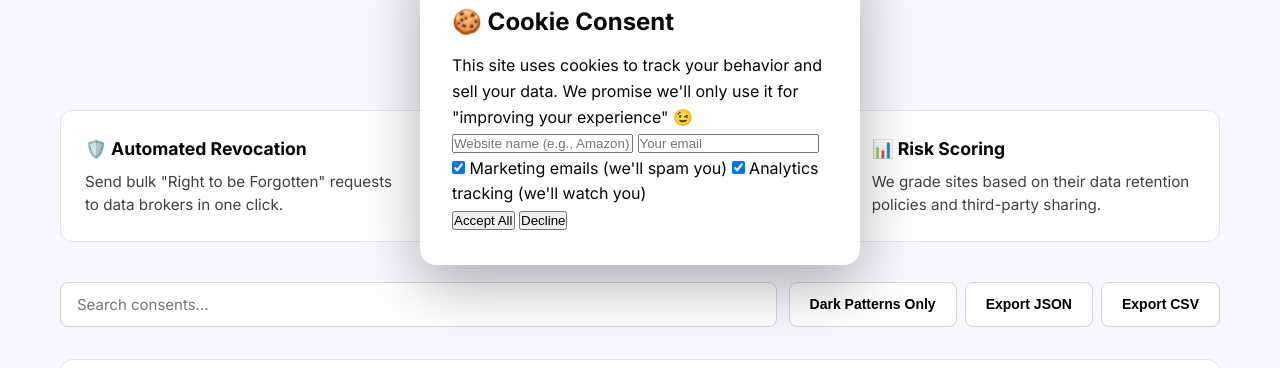
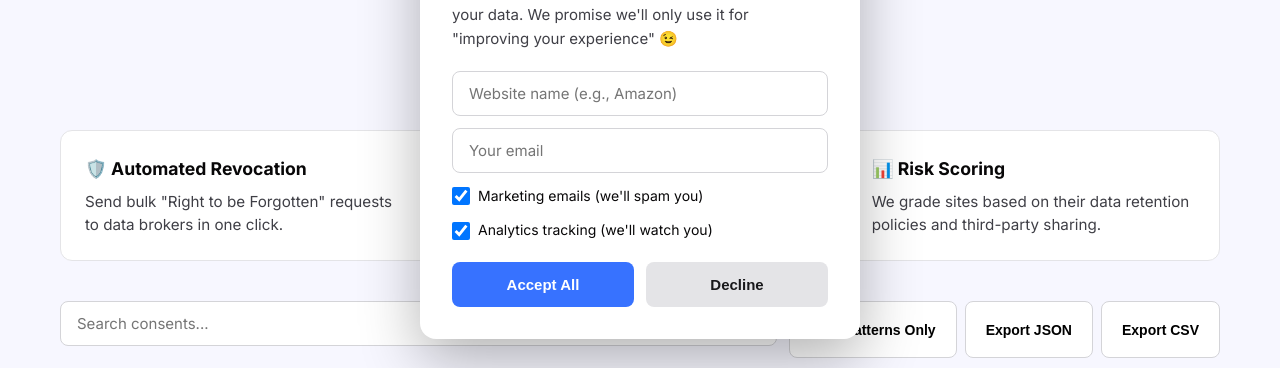
Before and after one commit to SheillaO/GDPR-Consent-Fatigue, a website built with Vite: page index.html in a window 1280 px wide. Shown: the part 297-665 px from the top of the page. Built offline with nearby package versions, Linux system fonts and the light colour scheme.

Commit message:
Update index.css

```diff
--- a/index.css
+++ b/index.css
@@ -280,3 +280,80 @@
     font-weight: 700;
     margin-bottom: 12px;
 }
+
+.modal-text {
+    font-size: 15px;
+    color: var(--gray-700);
+    line-height: 1.6;
+    margin-bottom: 20px;
+}
+
+input[type="text"],
+input[type="email"] {
+    width: 100%;
+    padding: 12px 16px;
+    border: 1px solid var(--gray-300);
+    border-radius: 8px;
+    font-size: 15px;
+    font-family: inherit;
+    margin-bottom: 12px;
+}
+
+input:focus {
+    outline: none;
+    border-color: var(--blue);
+}
+
+.checkbox-label {
+    display: flex;
+    align-items: center;
+    gap: 8px;
+    margin-bottom: 12px;
+    font-size: 14px;
+    cursor: pointer;
+}
+
+.checkbox-label input {
+    width: 18px;
+    height: 18px;
+    cursor: pointer;
+}
+
+.modal-choice-btns {
+    display: flex;
+    gap: 12px;
+    margin-top: 20px;
+}
+
+.modal-btn {
+    flex: 1;
+    padding: 14px;
+    border: none;
+    border-radius: 8px;
+    font-size: 15px;
+    font-weight: 600;
+    cursor: pointer;
+    transition: all 0.2s;
+}
+
+.accept-btn {
+    background: var(--blue);
+    color: white;
+}
+
+.accept-btn:hover {
+    background: #2563eb;
+}
+
+.decline-btn {
+    background: var(--gray-200);
+    color: var(--gray-900);
+}
+
+.decline-btn:hover {
+    background: var(--gray-300);
+}
+
+.modal-btns-reverse {
+    flex-direction: row-reverse;
+}
```
